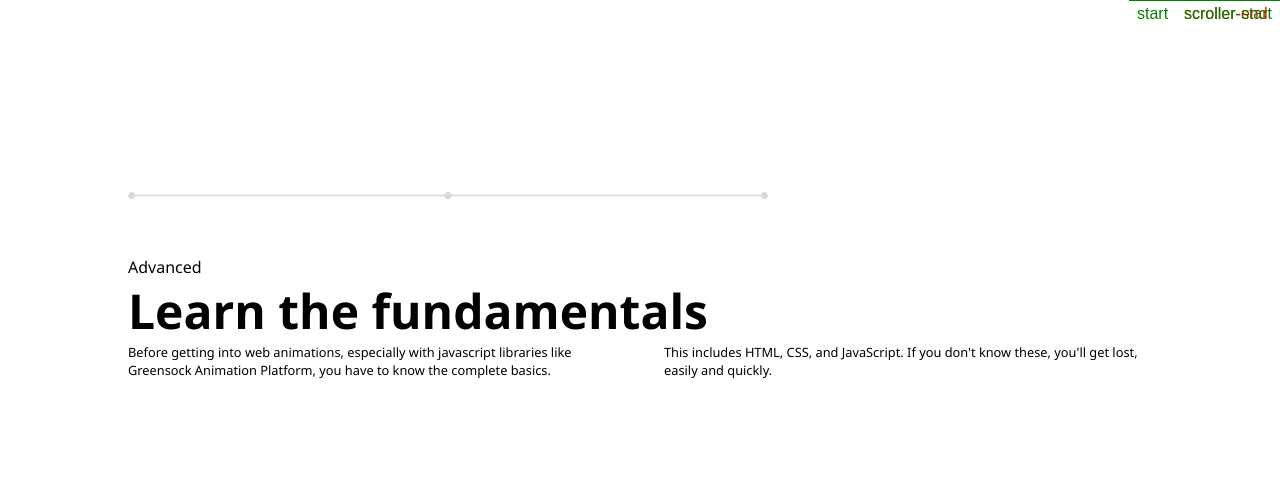
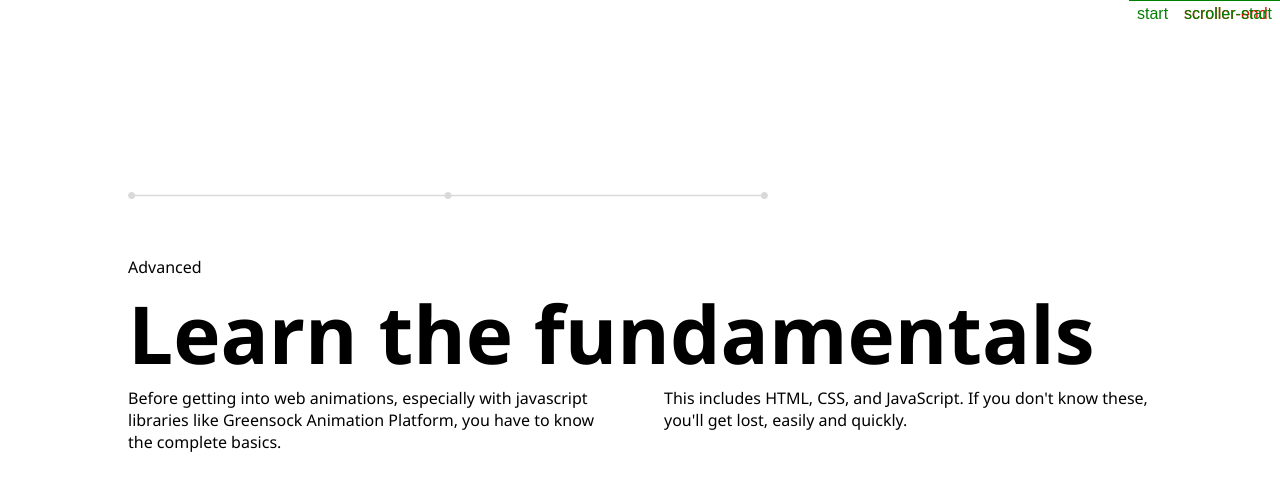
Before and after one commit to gabrielatwell1987/scroll-animation, a plain HTML site: page index.html in a window 1280 px wide. Shown: the top 488 px of the page. Drawn offline with nearby package versions, Linux system fonts and the light colour scheme.

Commit message:
Update style.css

```diff
--- a/style.css
+++ b/style.css
@@ -29,18 +29,18 @@ svg .mask {
     gap: 3em;
 }
 .container .col p {
-    font-size: .8rem;
+    font-size: 1rem;
 }
 .container section {
     width: 100vw;
     padding: 20vw 10vw;
 }
 .container section h1 {
-    font-size: 3rem;
+    font-size: 5rem;
     margin: 0;
 }
 .container section p {
-    font-size: 1.2rem;
+    font-size: 1.5rem;
     width: 50vw;
 }
 .container section ul {
```
